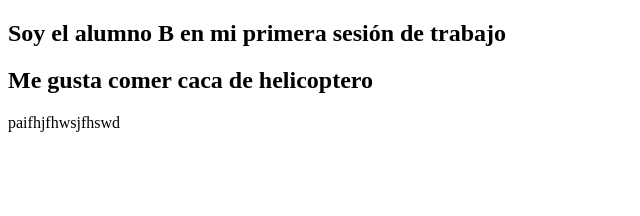
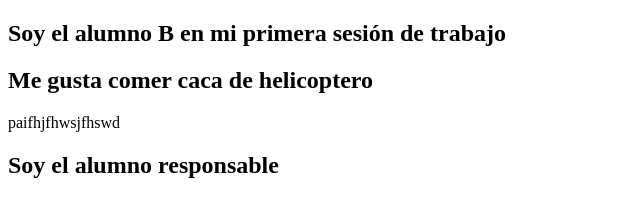
Before and after one commit to EAGInmaMS/CosasSistemas, a plain HTML site: page index.html in a window 1280 px wide. Shown: the whole page, without its empty margins (0-640 px from the left). Drawn offline with Linux system fonts and the light colour scheme.

Commit message:
soy el alumno responsable

```diff
--- a/index.html
+++ b/index.html
@@ -9,5 +9,6 @@
 	<h2>Soy el alumno B en mi primera sesión de trabajo</h2>
 	<h2>Me gusta comer caca de helicoptero</h2>
 	<p>paifhjfhwsjfhswd</p>
+	<h2>Soy el alumno responsable</h2>
 </body>
 </html>
```
